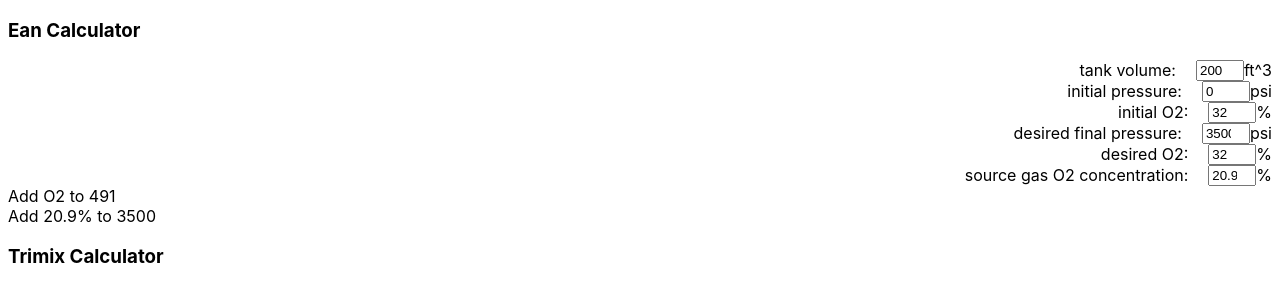
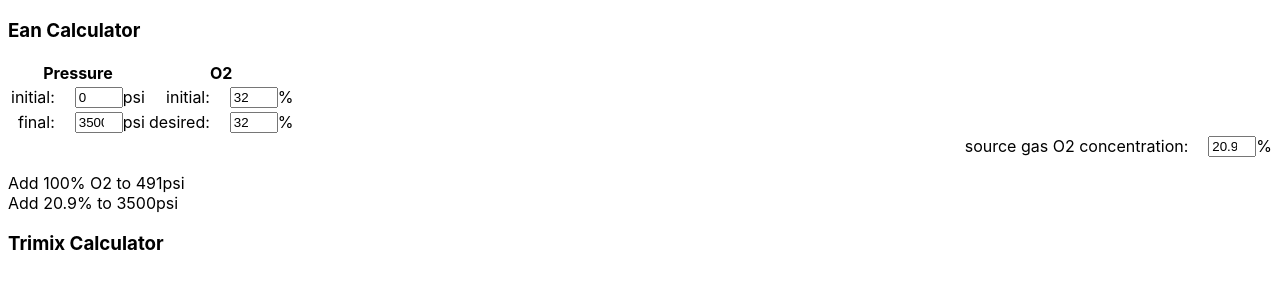
Before and after one commit to bm5w/trimixCalc, a React app: page / in a window 1280 px wide. Shown: the top 302 px of the page. Built offline with nearby package versions, Linux system fonts and the light colour scheme.

Commit message:
Add table to: Ean.jsx component.

```diff
--- a/app/components/Ean.jsx
+++ b/app/components/Ean.jsx
@@ -33,7 +33,7 @@ class Ean extends React.Component {
 
         let fillO2Conc = Number(this.state.fillO2/100);
 
-        let psiO2 = (Ci*Pf + fillO2Conc*Pi - fillO2Conc*Pf - Ci*Pi)/(1-fillO2Conc);
+        let psiO2 = (Cf*Pf + fillO2Conc*Pi - fillO2Conc*Pf - Ci*Pi)/(1-fillO2Conc);
         return _.round(Pi+psiO2, 0);
     }
 
@@ -43,24 +43,29 @@ class Ean extends React.Component {
             <div>
                 <h3>Ean Calculator</h3>
                 <div>
+                    <table>
+                      <thead>
+                        <tr>
+                          <th>Pressure</th>
+                          <th>O2</th>
+                        </tr>
+                      </thead>
+                      <tbody>
+                        <tr>
+                          <td>
                             <NumberInput
                                 onChange={this.onChange}
-                    label='tank volume'
-                    units='ft^3'
-                    id='totalVolume'
-                    value={this.state.totalVolume}
-                />
-                <NumberInput
-                    onChange={this.onChange}
-                    label='initial pressure'
+                                label='initial'
                                 units='psi'
                                 id='initialPressure'
                                 value={this.state.initialPressure}
                                 step='100'
                             />
+                          </td>
+                          <td>
                             <NumberInput
                                 onChange={this.onChange}
-                    label='initial O2'
+                                label='initial'
                                 units='%'
                                 id='initialO2'
                                 value={this.state.initialO2}
@@ -68,17 +73,23 @@ class Ean extends React.Component {
                                 max='100'
                                 step='.1'
                             />
+                          </td>
+                        </tr>
+                        <tr>
+                          <td>
                             <NumberInput
                                 onChange={this.onChange}
-                    label='desired final pressure'
+                                label='final'
                                 units='psi'
                                 id='finalPressure'
                                 value={this.state.finalPressure}
                                 step='100'
                             />
+                          </td>
+                          <td>
                             <NumberInput
                                 onChange={this.onChange}
-                    label='desired O2'
+                                label='desired'
                                 units='%'
                                 id='finalO2'
                                 value={this.state.finalO2}
@@ -86,6 +97,10 @@ class Ean extends React.Component {
                                 max='100'
                                 step='.1'
                             />
+                          </td>
+                        </tr>
+                      </tbody>
+                    </table>
                     <NumberInput
                         onChange={this.onChange}
                         label='source gas O2 concentration'
@@ -99,11 +114,15 @@ class Ean extends React.Component {
                 </div>
                 {O2Add ?
                     <div>
-                        Add O2 to {O2Add} <br/>
-                        Add {this.state.fillO2}% to {this.state.finalPressure} <br/>
+                        <p>
+                            Add 100% O2 to <span className="bold">{O2Add}</span>psi <br/>
+                            Add {this.state.fillO2}% to <span className="bold">{this.state.finalPressure}</span>psi <br/>
+                        </p>
                     </div> :
                     <div>
-                        Add {this.state.fillO2}% to {this.state.finalPressure} <br/>
+                        <p>
+                            Add {this.state.fillO2}% O2 to <span className="bold">{this.state.finalPressure}</span>psi <br/>
+                        </p>
                     </div>
                     }
             </div>
```
Lines whose indentation alone changed are shown as unchanged.
